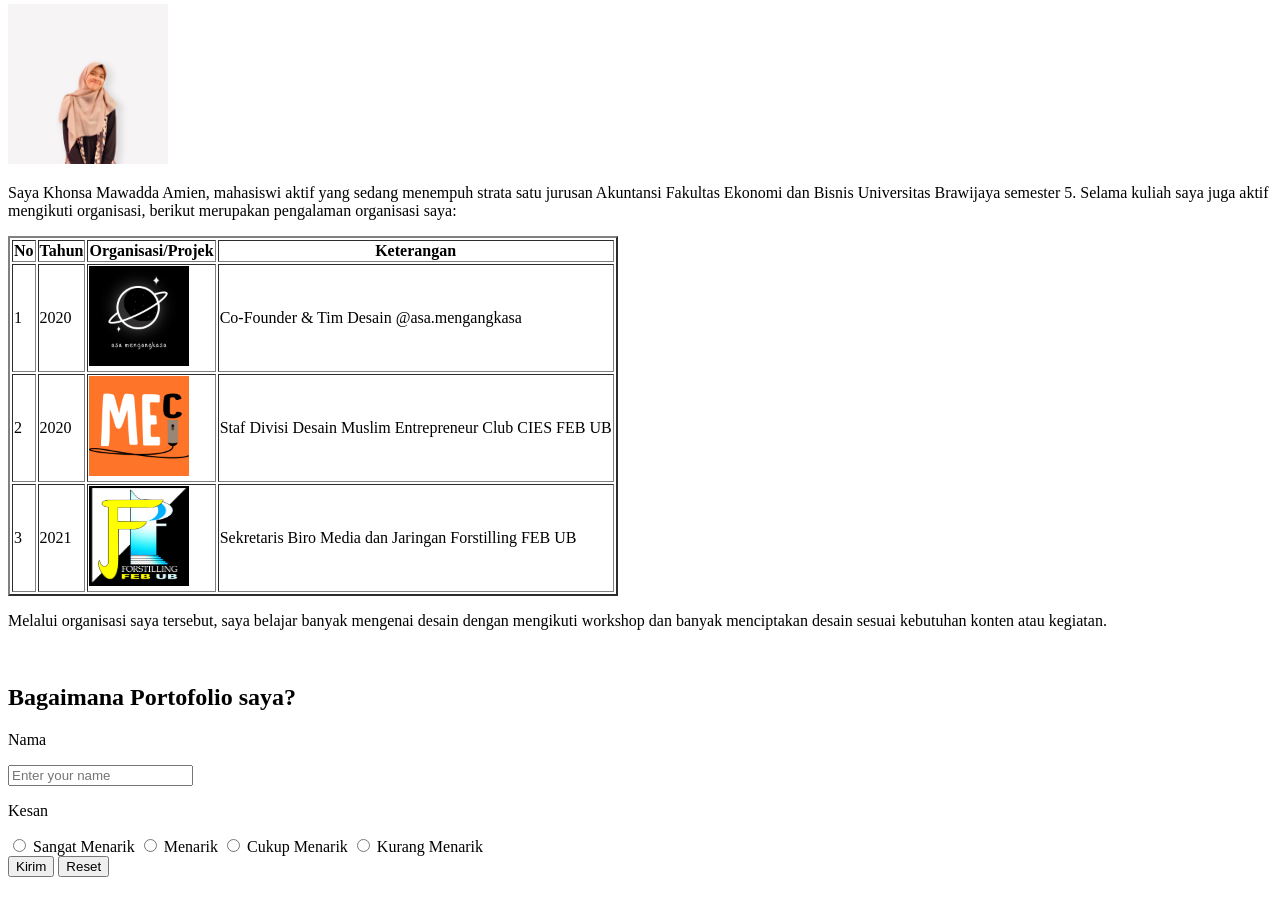
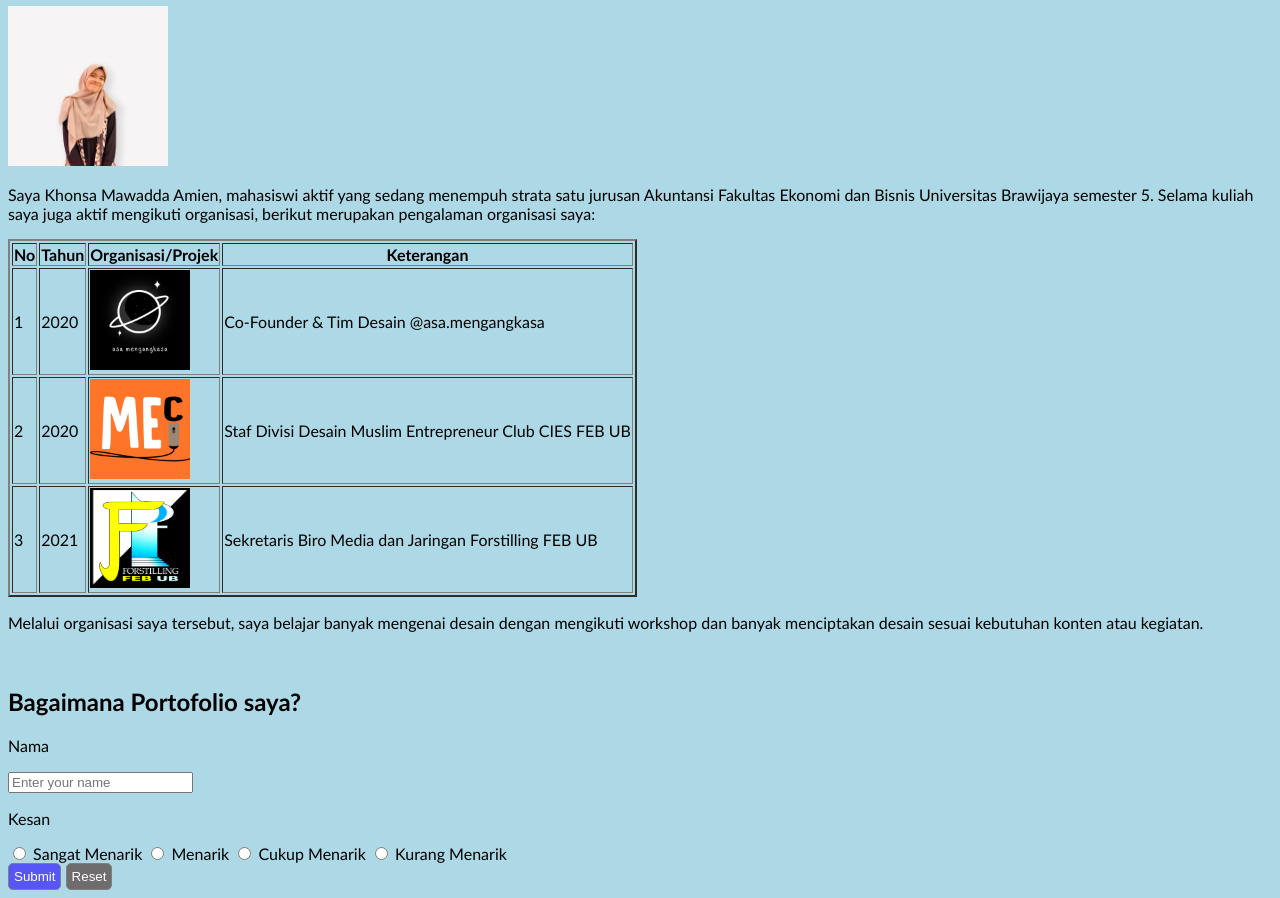
Before and after one commit to KhonsaMawadda/web-basic-seal, a plain HTML site: page portofolio.html in a window 1280 px wide. Shown: the part 76-974 px from the top of the page. Drawn offline with Linux system fonts and the light colour scheme.

Commit message:
warna background dan button

```diff
--- a/portofolio.html
+++ b/portofolio.html
@@ -5,6 +5,16 @@
     <meta http-equiv="X-UA-Compatible" content="IE=edge">
     <meta name="viewport" content="width=device-width, initial-scale=1.0">
     <title>Portofolio</title>
+
+<link rel="stylesheet" href="./coba css">
+<style>
+    body,h1 {
+        font-family: "Calibri", sans-serif
+    }
+    body {
+  background: lightblue;
+}
+</style>
 </head>
 <body>
     <h1>Portofolio Khonsa</h1>
@@ -38,6 +48,7 @@
         </table>
         <p>Melalui organisasi saya tersebut, saya belajar banyak mengenai desain dengan mengikuti workshop dan banyak menciptakan desain sesuai kebutuhan konten atau kegiatan. </p>
         <br>
+
         <h2>Bagaimana Portofolio saya?</h2>
         <form>
             <p>Nama</p>
@@ -52,8 +63,24 @@
             <input type="radio" name="kesan" id="Kurang Menarik">
             <label for="Kurang Menarik">Kurang Menarik</label>
             <div>
-            <input type="submit" value="Kirim">
-            <input type="reset" value="Reset">
+            <style>
+                button {
+                    border-radius: 5px;
+                    color: white;
+                    border: 1px solid grey;
+                    padding: 5px
+                }
+
+                .btn-submit {
+                    background-color: rgb(86, 86, 246);
+                }
+
+                .btn-reset {
+                    background-color: rgb(110, 108, 108);
+                }
+            </style>
+            <button class="btn-submit">Submit</button>
+            <button class="btn-reset">Reset</button>
 
     </body>
 </html>
```
Also changed, not shown: 1 other file.
